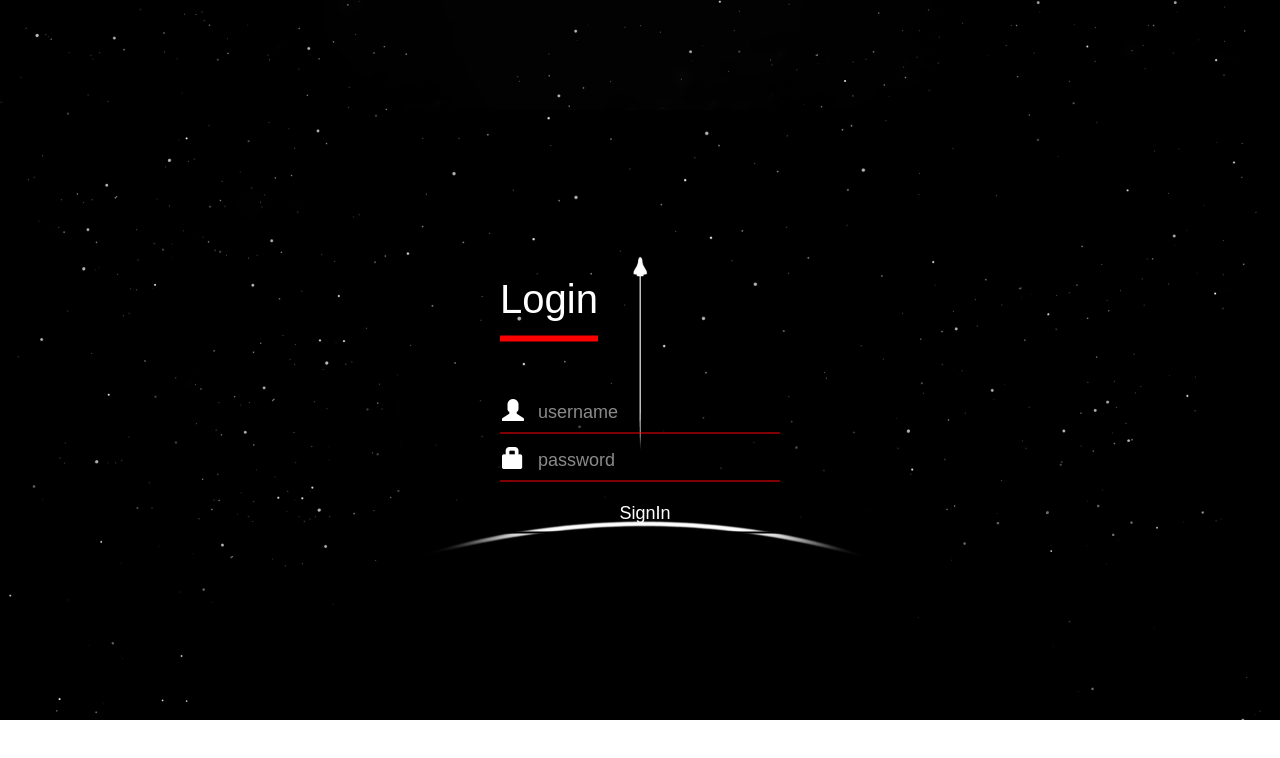
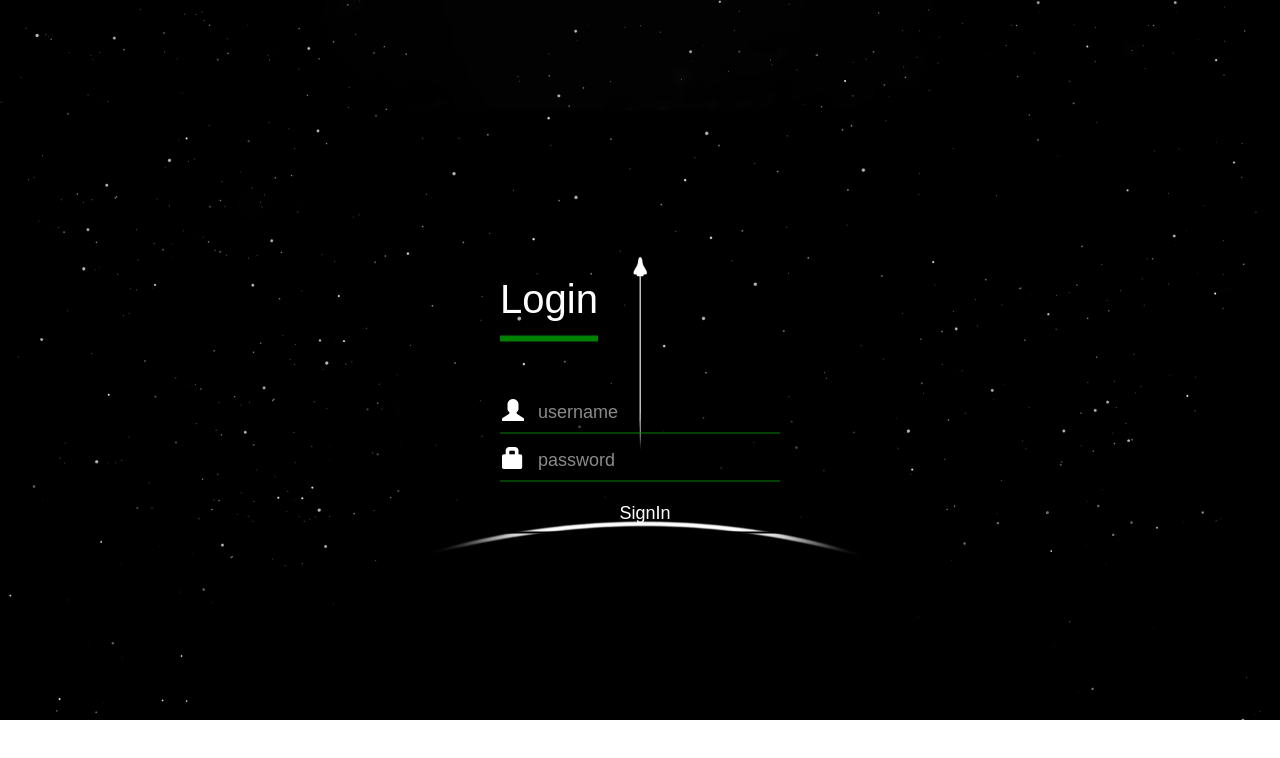
Before and after one commit to sunilayar/Awsome_Login_Page, a plain HTML site: page index.html in a window 1280 px wide. Drawn offline with nearby package versions, Linux system fonts and the light colour scheme.

Commit message:
Update login.css

```diff
--- a/login.css
+++ b/login.css
@@ -18,7 +18,7 @@ body{
   .login-box h1{
        float: left;
        font-size: 40px;
-       border-bottom: 6px solid red;
+       border-bottom: 6px solid green;
        margin-bottom: 50px;
        padding:13px 0;
 
@@ -31,7 +31,7 @@ body{
    font-size: 22px;
    padding: 6px 0;
    margin: 6px 0;
-   border-bottom: 1px solid red;
+   border-bottom: 1px solid green;
 }
 .textbox i{
      width: 26px;
```
